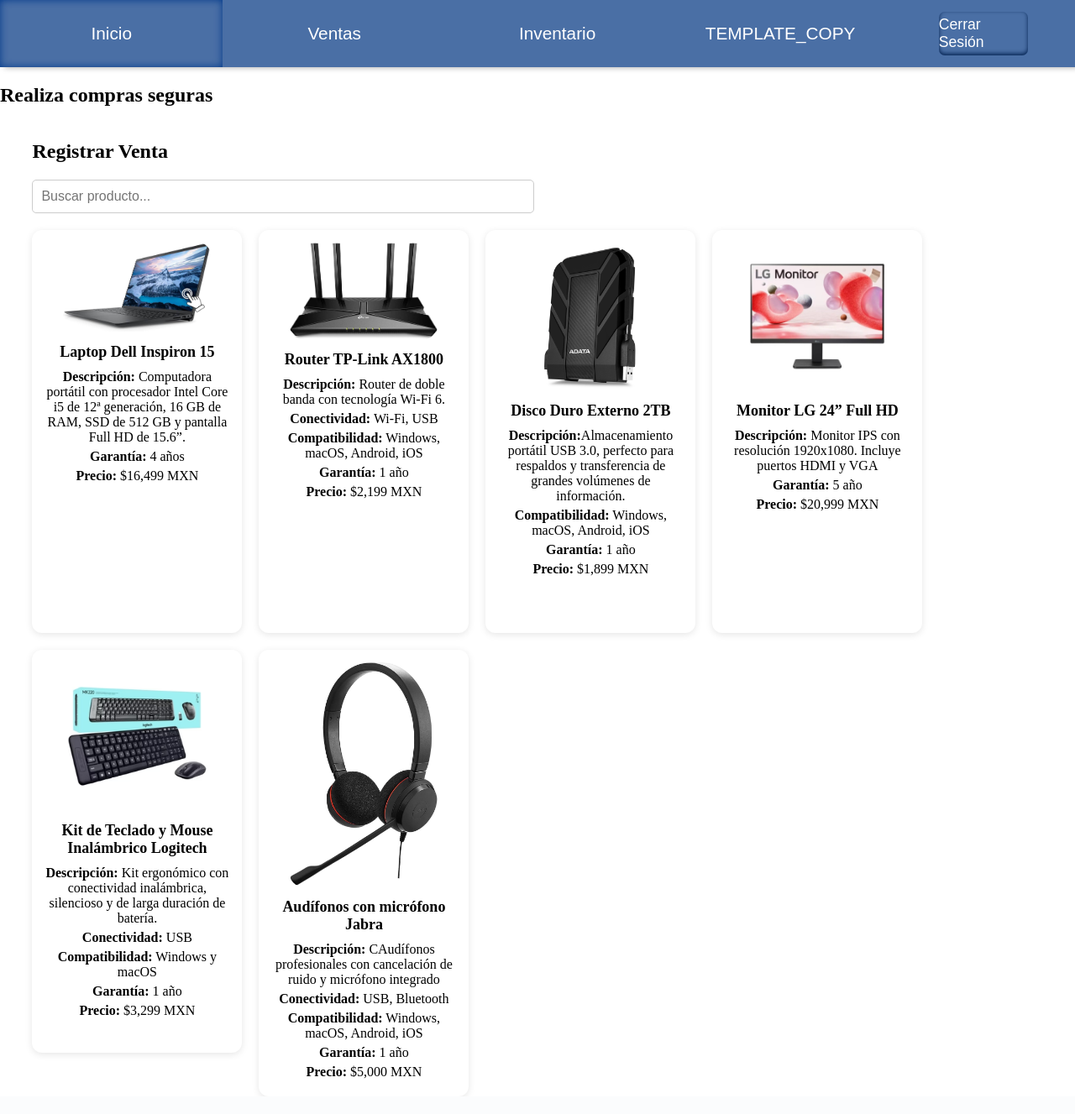
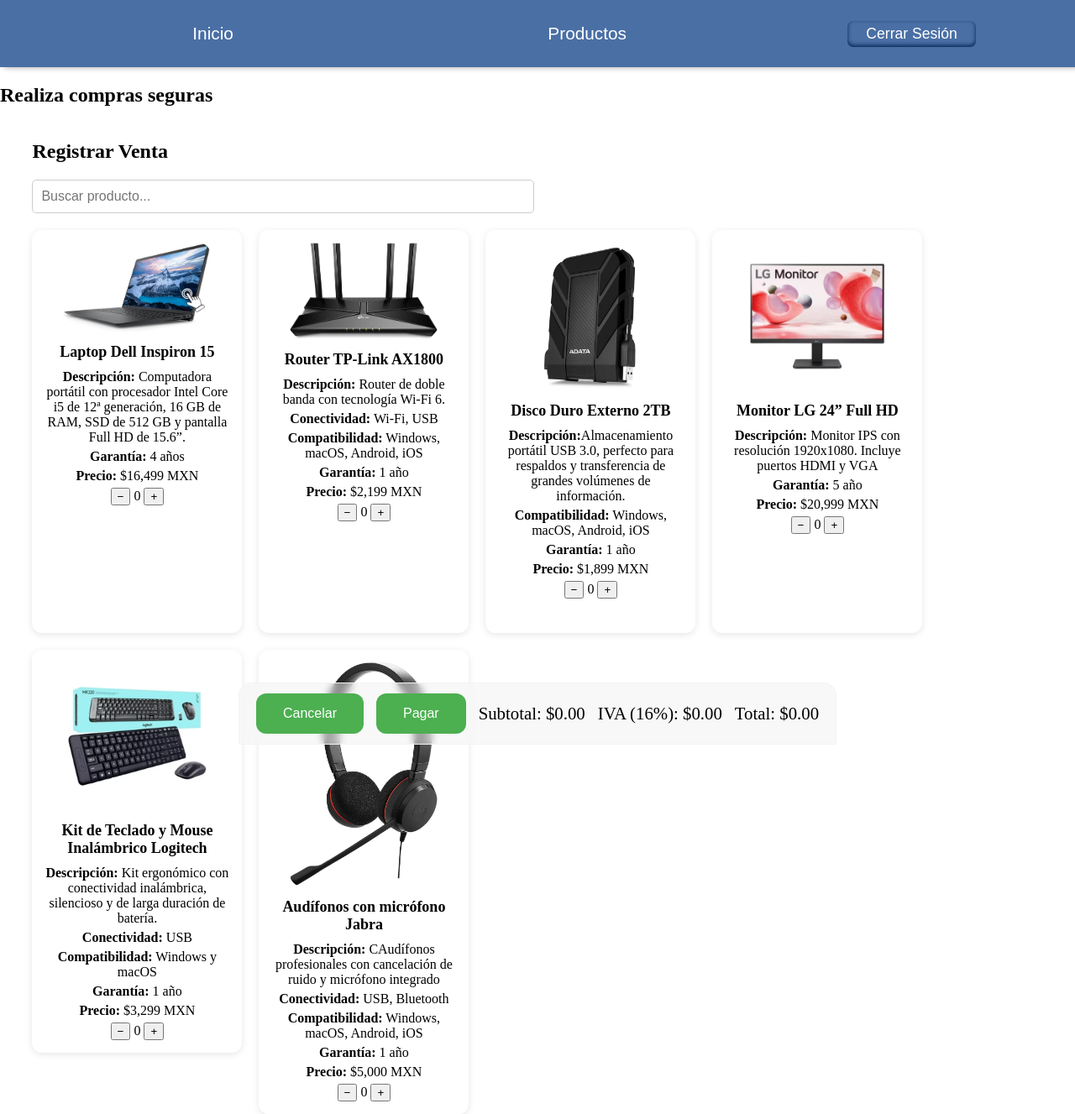
Before and after one commit to RaulMacias05/Profesionalizacion, a Django app: page /ventas/registrar-copy/ in a window 1280 px wide. Shown: the whole page at 84% size. Before the commit the page ends 1285 px from the top, so only its background shows below. Run offline with Django 5.2, Linux system fonts and the light colour scheme.

Commit message:
ticket con iva

```diff
--- a/templates/base.html
+++ b/templates/base.html
@@ -19,9 +19,7 @@
 
             <ul>
                 <li><a href="{% url 'core:inicio' %}">Inicio</a></li>
-                <li><a href="{% url 'ventas:registrar_venta' %}">Ventas</a></li>
-                <li><a href="{% url 'inventario:inventario' %}">Inventario</a></li>
-                <li><a href="{% url 'ventas:registrar_venta_copy' %}">TEMPLATE_COPY</a></li>
+                <li><a href="{% url 'ventas:registrar_venta_copy' %}">Productos</a></li>
                 <a href="{% url 'usuarios:signout' %}" class="logout">Cerrar Sesión</a>
             </ul>
         </nav>
--- /dev/null
+++ b/ventas/static/ventas/js/registrar_venta_prof.js
@@ -0,0 +1,147 @@
+const productos = document.querySelectorAll(".producto");
+const totalBar = document.getElementById("venta_container");
+const totalText = document.getElementById("total_text");
+const registrarVentaBtn = document.getElementById("btn_registrar_venta");
+const cancelarPagarBtn = document.getElementById("btn_cancelar_venta");
+const confirmarVentaBtn = document.getElementById("confirmar_venta");
+const ventaForm = document.getElementById("venta_form");
+const ventaModal = document.getElementById("venta_modal");
+const modalOverlay = document.getElementById("modal_overlay");
+const cancelarVentaBtn = document.getElementById("cancelar_venta");
+const ticketList = document.getElementById("ticket_list");
+const modalSubtotal = document.getElementById("modal_subtotal");
+const modalIva = document.getElementById("modal_iva");
+const modalTotal = document.getElementById("modal_total");
+
+let carrito = [];
+let total = 0;
+
+productos.forEach(producto => {
+  const id = producto.dataset.id;
+  const precio = parseFloat(producto.dataset.precio);
+  const nombre = producto.querySelector("h3").textContent; // *** CAMBIO: agrego el nombre del producto aquí ***
+
+  const btnSumar = producto.querySelector(".sumar");
+  const btnRestar = producto.querySelector(".restar");
+  const cantidadSpan = producto.querySelector(".cantidad");
+
+  btnSumar.addEventListener("click", function () {
+    let item = carrito.find(p => p.id === id);
+    if (item) {
+      item.cantidad += 1;
+    } else {
+      carrito.push({
+        id,
+        cantidad: 1,
+        precio,
+        nombre // *** CAMBIO: guardo el nombre en carrito ***
+      });
+    }
+    cantidadSpan.textContent = carrito.find(p => p.id === id).cantidad;
+    actualizarResumen();
+  });
+
+  btnRestar.addEventListener("click", function () {
+    let item = carrito.find(p => p.id === id);
+    if (item) {
+      item.cantidad -= 1;
+      if (item.cantidad <= 0) {
+        carrito = carrito.filter(p => p.id !== id);
+        cantidadSpan.textContent = 0;
+      } else {
+        cantidadSpan.textContent = item.cantidad;
+      }
+      actualizarResumen();
+    }
+  });
+});
+
+function actualizarResumen() {
+  const subtotal = carrito.reduce((sum, p) => sum + p.precio * p.cantidad, 0);
+  const iva = subtotal * 0.16;
+  total = subtotal + iva;
+
+  if (carrito.length > 0) {
+    totalBar.style.marginBottom = "0px";
+    document.getElementById("subtotal_text").textContent = `Subtotal: $${subtotal.toFixed(2)}`;
+    document.getElementById("iva_text").textContent = `IVA (16%): $${iva.toFixed(2)}`;
+    totalText.textContent = `Total: $${total.toFixed(2)}`;
+  } else {
+    totalBar.style.marginBottom = "-100px";
+    document.getElementById("subtotal_text").textContent = `Subtotal: $0.00`;
+    document.getElementById("iva_text").textContent = `IVA (16%): $0.00`;
+    totalText.textContent = "Total: $0.00";
+  }
+}
+
+function actualizarModal() {
+  // Limpiar lista anterior
+  ticketList.innerHTML = "";
+  if(carrito.length === 0) {
+    ticketList.innerHTML = "<p>No hay productos seleccionados.</p>";
+  } else {
+    // Crear items con nombre, cantidad, precio unitario y subtotal
+    carrito.forEach(item => {
+      const subtotalItem = item.precio * item.cantidad;
+      const divItem = document.createElement("div");
+      divItem.classList.add("ticket_item");
+      divItem.innerHTML = `
+        <div class="desc">${item.nombre}</div>
+        <div class="qty">${item.cantidad}</div>
+        <div class="price">$${item.precio.toFixed(2)}</div>
+        <div class="subtotal">$${subtotalItem.toFixed(2)}</div>
+      `;
+      ticketList.appendChild(divItem);
+    });
+  }
+
+  const subtotal = carrito.reduce((sum, p) => sum + p.precio * p.cantidad, 0);
+  const iva = subtotal * 0.16;
+  const totalModal = subtotal + iva;
+  modalSubtotal.textContent = `$${subtotal.toFixed(2)}`;
+  modalIva.textContent = `$${iva.toFixed(2)}`;
+  modalTotal.textContent = `$${totalModal.toFixed(2)}`;
+}
+
+registrarVentaBtn.addEventListener("click", function () {
+  actualizarModal(); // *** CAMBIO: agregar llamada para actualizar info del modal antes de mostrarlo ***
+  // Mostrar el modal y la superposición modal
+  ventaModal.style.display = "block";
+  modalOverlay.style.display = "block";
+});
+
+cancelarPagarBtn.addEventListener("click", function () {
+  carrito = [];
+  total = 0;
+  actualizarResumen();
+  ventaModal.style.display = "none";
+  modalOverlay.style.display = "none";
+});
+
+confirmarVentaBtn.addEventListener("click", function () {
+  const formData = new FormData(ventaForm);
+  formData.append("productos", JSON.stringify(carrito));
+  formData.append("total", total);
+  fetch("{% url 'ventas:registrar_venta' %}", {
+    method: "POST",
+    headers: {
+      "X-CSRFToken": document.querySelector('[name=csrfmiddlewaretoken]').value
+    },
+    body: formData
+  })
+    .then(res => res.json())
+    .then(data => {
+      if (data.status === "success") {
+        alert(data.message);
+        window.location.reload();
+      } else {
+        alert("Error: " + data.message);
+      }
+    })
+    .catch(error => console.error("Error:", error));
+});
+
+cancelarVentaBtn.addEventListener("click", function () {
+  ventaModal.style.display = "none";
+  modalOverlay.style.display = "none";
+});
--- a/ventas/templates/ventas/registrar_venta_copy.html
+++ b/ventas/templates/ventas/registrar_venta_copy.html
@@ -17,7 +17,7 @@
 
 <div class="productos_container">
   <div class="productos">
-    <div class="producto">
+    <div class="producto" data-id="1" data-precio="16499">
       <img src="{% static 'img/laptop_inspiron.jpg' %}" alt="">
       <h3>Laptop Dell Inspiron 15</h3>
       <p>
@@ -29,11 +29,16 @@
         <b>Garantía:</b> 4 años
       </p>
       <p><b>Precio:</b> $16,499 MXN</p>
+      <div class="cantidad-control">
+        <button class="restar">−</button>
+        <span class="cantidad">0</span>
+        <button class="sumar">+</button>
+      </div>
     </div>
   </div>
 
   <div class="productos">
-    <div class="producto">
+    <div class="producto" data-id="2" data-precio="2199">
       <img src="{% static 'img/router.jpg' %}" alt="">
       <h3>Router TP-Link AX1800</h3>
       <p>
@@ -45,11 +50,16 @@
         <b>Garantía:</b> 1 año
       </p>
       <p><b>Precio:</b> $2,199 MXN</p>
+      <div class="cantidad-control">
+        <button class="restar">−</button>
+        <span class="cantidad">0</span>
+        <button class="sumar">+</button>
+      </div>
     </div>
   </div>
 
   <div class="productos">
-    <div class="producto">
+    <div class="producto" data-id="3" data-precio="1899">
       <img src="{% static 'img/discoduro.jpg' %}" alt="">
       <h3>Disco Duro Externo 2TB</h3>
       <p>
@@ -62,11 +72,16 @@
         <b>Garantía:</b> 1 año
       </p>
       <p><b>Precio:</b> $1,899 MXN</p>
+      <div class="cantidad-control">
+        <button class="restar">−</button>
+        <span class="cantidad">0</span>
+        <button class="sumar">+</button>
+      </div>
     </div>
   </div>
 
   <div class="productos">
-    <div class="producto">
+    <div class="producto" data-id="4" data-precio="20999">
       <img src="{% static 'img/monitor.jpg' %}" alt="">
       <h3>Monitor LG 24” Full HD</h3>
       <p>
@@ -76,11 +91,16 @@
         <b>Garantía:</b> 5 año
       </p>
       <p><b>Precio:</b> $20,999 MXN</p>
+      <div class="cantidad-control">
+        <button class="restar">−</button>
+        <span class="cantidad">0</span>
+        <button class="sumar">+</button>
+      </div>
     </div>
   </div>
 
   <div class="productos">
-    <div class="producto">
+    <div class="producto" data-id="5" data-precio="3299">
       <img src="{% static 'img/kit.jpg' %}" alt="">
       <h3>Kit de Teclado y Mouse Inalámbrico Logitech</h3>
       <p>
@@ -95,11 +115,16 @@
         <b>Garantía:</b> 1 año
       </p>
       <p><b>Precio:</b> $3,299 MXN</p>
+      <div class="cantidad-control">
+        <button class="restar">−</button>
+        <span class="cantidad">0</span>
+        <button class="sumar">+</button>
+      </div>
     </div>
   </div>
 
   <div class="productos">
-    <div class="producto">
+    <div class="producto" data-id="6" data-precio="5000">
       <img src="{% static 'img/audifonos.jpg' %}" alt="">
       <h3>Audífonos con micrófono Jabra</h3>
       <p>
@@ -113,28 +138,57 @@
         <b>Garantía:</b> 1 año
       </p>
       <p><b>Precio:</b> $5,000 MXN</p>
+      <div class="cantidad-control">
+        <button class="restar">−</button>
+        <span class="cantidad">0</span>
+        <button class="sumar">+</button>
+      </div>
     </div>
   </div>
 </div>
 
+<div class="bottom">
+  <div id="venta_container" class="venta_container">
+    <button id="btn_cancelar_venta">Cancelar</button>
+    <button id="btn_registrar_venta">Pagar</button>
+    <p id="subtotal_text">Subtotal: $0.00</p>
+    <p id="iva_text">IVA (16%): $0.00</p>
+    <p id="total_text">Total: $0.00</p>
+  </div>
+</div>
 
-<script>
-  const searchInput = document.getElementById("search");
-  const productos = document.querySelectorAll(".producto");
+<div class="venta_modal" id="venta_modal">
+  <h2>Ticket de venta</h2>
+  <div class="ticket_list" id="ticket_list">
+    <!-- Lista de productos se llenará aquí -->
+  </div>
+  <div class="totales">
+    <div>Subtotal:</div> <div id="modal_subtotal">$0.00</div>
+  </div>
+  <div class="totales">
+    <div>IVA (16%):</div> <div id="modal_iva">$0.00</div>
+  </div>
+  <div class="totales" style="font-size:18px;">
+    <div><b>Total:</b></div> <div id="modal_total"><b>$0.00</b></div>
+  </div>
 
-  searchInput.addEventListener("input", function () {
-    const searchTerm = searchInput.value.toLowerCase();
+  <form id="venta_form" method="post">
+    {% csrf_token %}
+    <button type="button" id="confirmar_venta">Confirmar Compra</button>
+    <button type="button" id="cancelar_venta">Cancelar</button>
+  </form>
+</div>
+<div class="modal_overlay" id="modal_overlay"></div>
 
-    productos.forEach(producto => {
-      const nombre = producto.querySelector("h3").textContent.toLowerCase();
-      if (nombre.includes(searchTerm)) {
-        producto.style.display = "block";
-      } else {
-        producto.style.display = "none";
-      }
-    });
-  });
-</script>
+
+
 
 
 {% endblock content %}
+
+{% block scripts %}
+<script>
+  const registrarVentaUrl = "{% url 'ventas:registrar_venta_copy' %}";
+</script>
+<script src="{% static 'ventas/js/registrar_venta_prof.js' %}"></script>
+{% endblock scripts %}
```
Also changed, not shown: ventas/static/ventas/css/reg_venta_copy.css (+65 -0 lines), media/productos/laptop_inspiron_PMnDvYg.jpg (added), media/productos/router.jpg (added).
